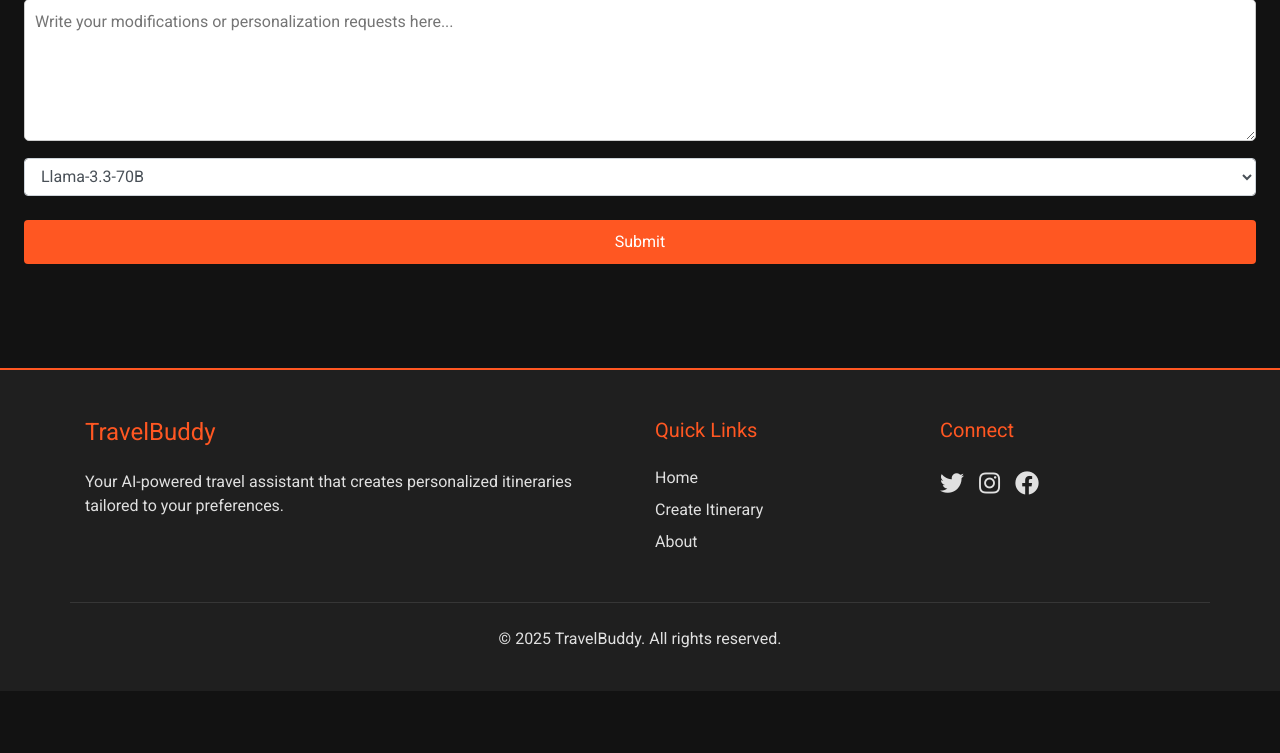
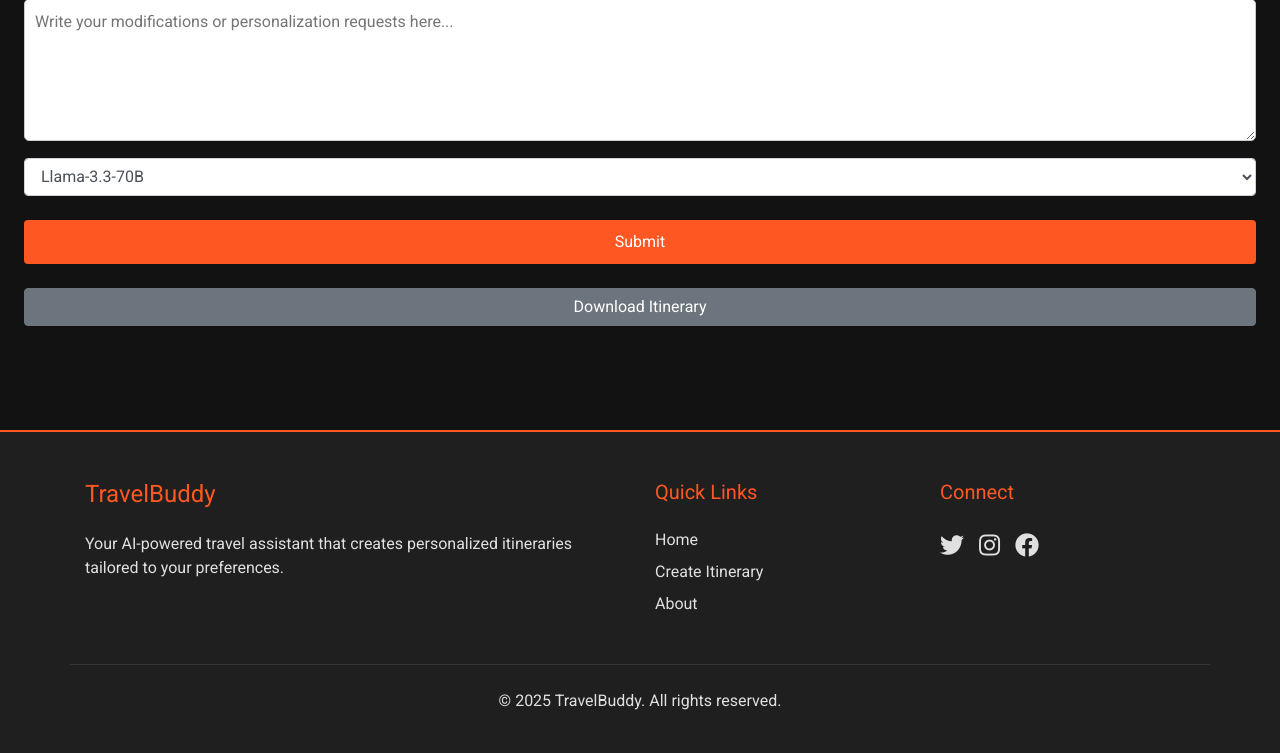
Before and after one commit to PaoloCremo/travelBuddy, a Flask app: template templates/itinerary.html in a window 1280 px wide. Shown: the part 993-1746 px from the top of the page. Before the commit the page ends 1684 px from the top, so only its background shows below. Run offline with Flask 3, Linux system fonts and the light colour scheme; the template is opened without the code that fills it, so the values that code supplies are empty; some libraries are stand-ins or nearby versions.

Commit message:
added possibility to download the page text - still in beta

```diff
--- a/templates/itinerary.html
+++ b/templates/itinerary.html
@@ -51,9 +51,34 @@
     <p id="loading-text" style="margin-top: 10px; font-weight: bold; transition: opacity 0.5s ease;">Initializing AI model...</p>
 </div>
 
+</br>
+<!-- Add this button below the form -->
+<!-- <a href="{{ url_for('download_pdf', city=city, duration=duration, interests=interests, pace=pace) }}" class="btn btn-primary">Download as PDF</a> -->
+<button id="download-itinerary" class="btn btn-secondary btn-block">Download Itinerary</button>
+
 </div>
 
 <script>
+  document.getElementById('download-itinerary').addEventListener('click', function() {
+    // Get the itinerary content
+    const itineraryContent = document.querySelector('.itinerary-text').innerHTML;
+
+    // Create a Blob with the itinerary content
+    const blob = new Blob([itineraryContent], { type: 'text/plain' });
+
+    // Create a link element
+    const link = document.createElement('a');
+    link.href = URL.createObjectURL(blob);
+    link.download = `itinerary_{{ city | replace(" ", "_") }}.txt`; // File name
+
+    // Trigger the download
+    link.click();
+
+    // Clean up
+    URL.revokeObjectURL(link.href);
+  });
+
+
 fetch(`/get_map_url?stops={{ stops | safe }}&mode=walking`)
   .then(response => response.json())
   .then(data => {
```
